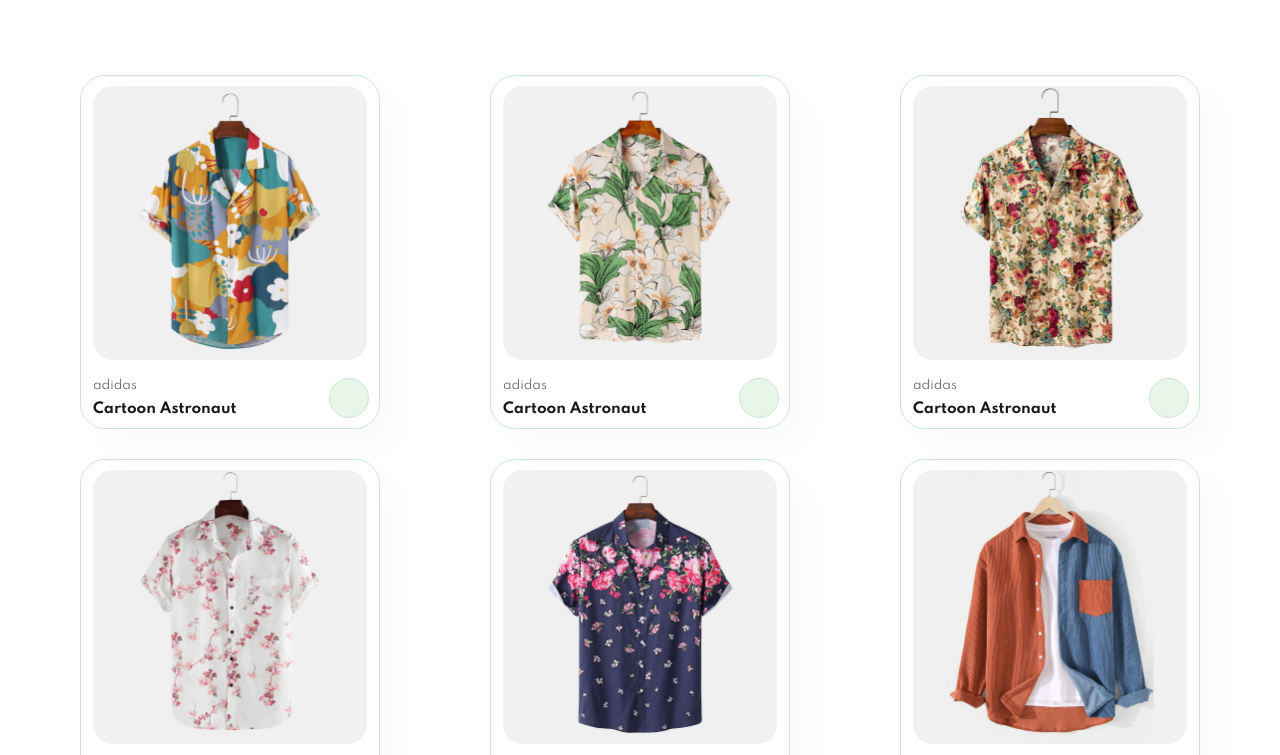
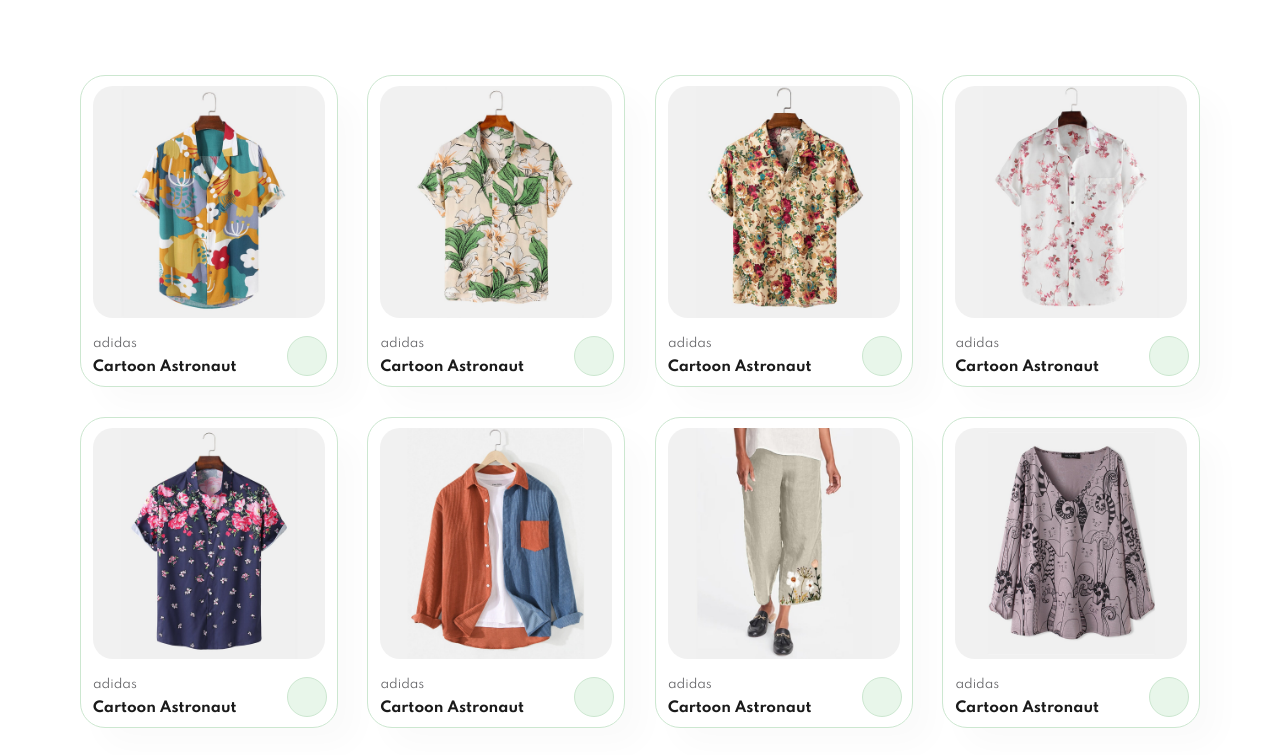
Before and after one commit to snsujona/my-img, a plain HTML site: page index.html in a window 1280 px wide. Shown: the top 755 px of the page. Drawn offline with Linux system fonts and the light colour scheme.

Commit message:
Update style.css

```diff
--- a/style.css
+++ b/style.css
@@ -30,7 +30,7 @@ body {
 
 #product1 .pro {
   width: 23%;
-  min-width: 300px;
+  min-width: 250px;
   padding: 10px 12px;
   border: 1px solid #cce7d0;
   border-radius: 25px;
```
